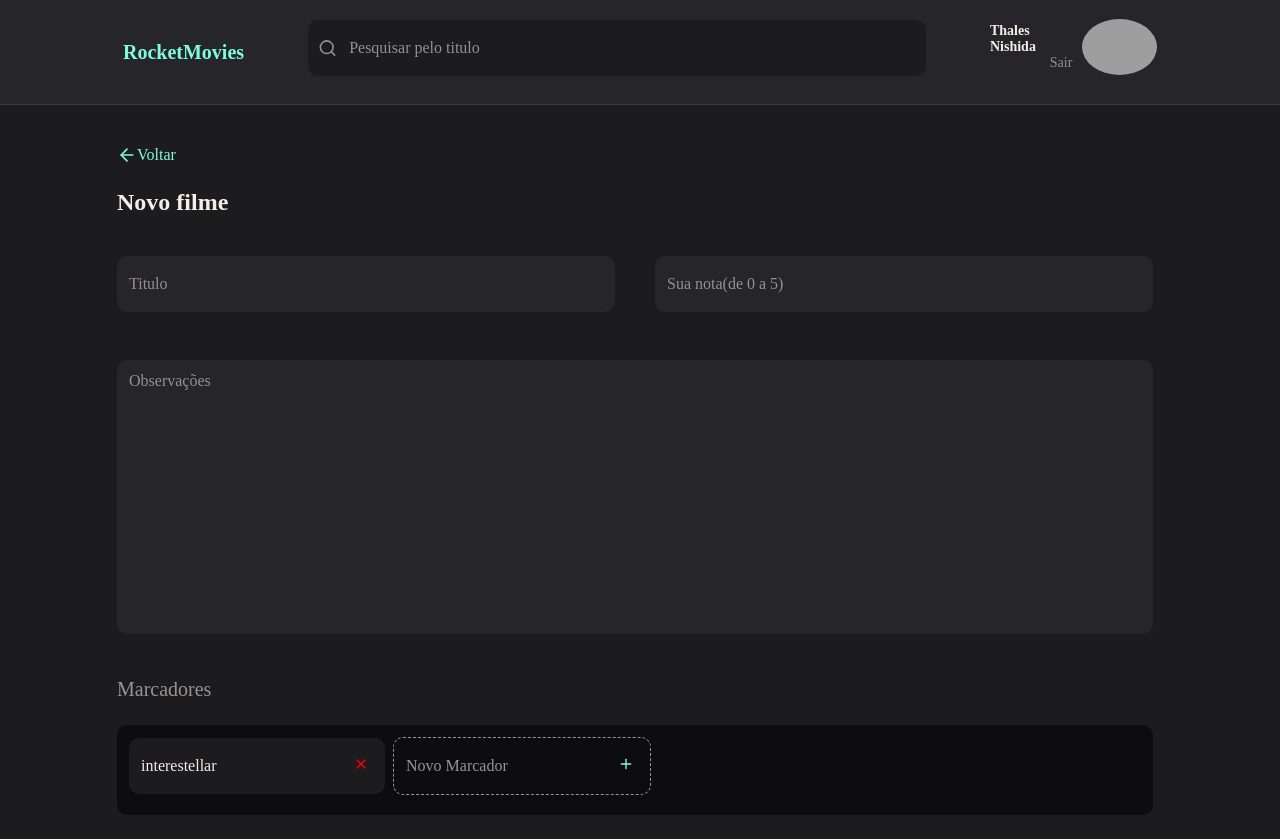
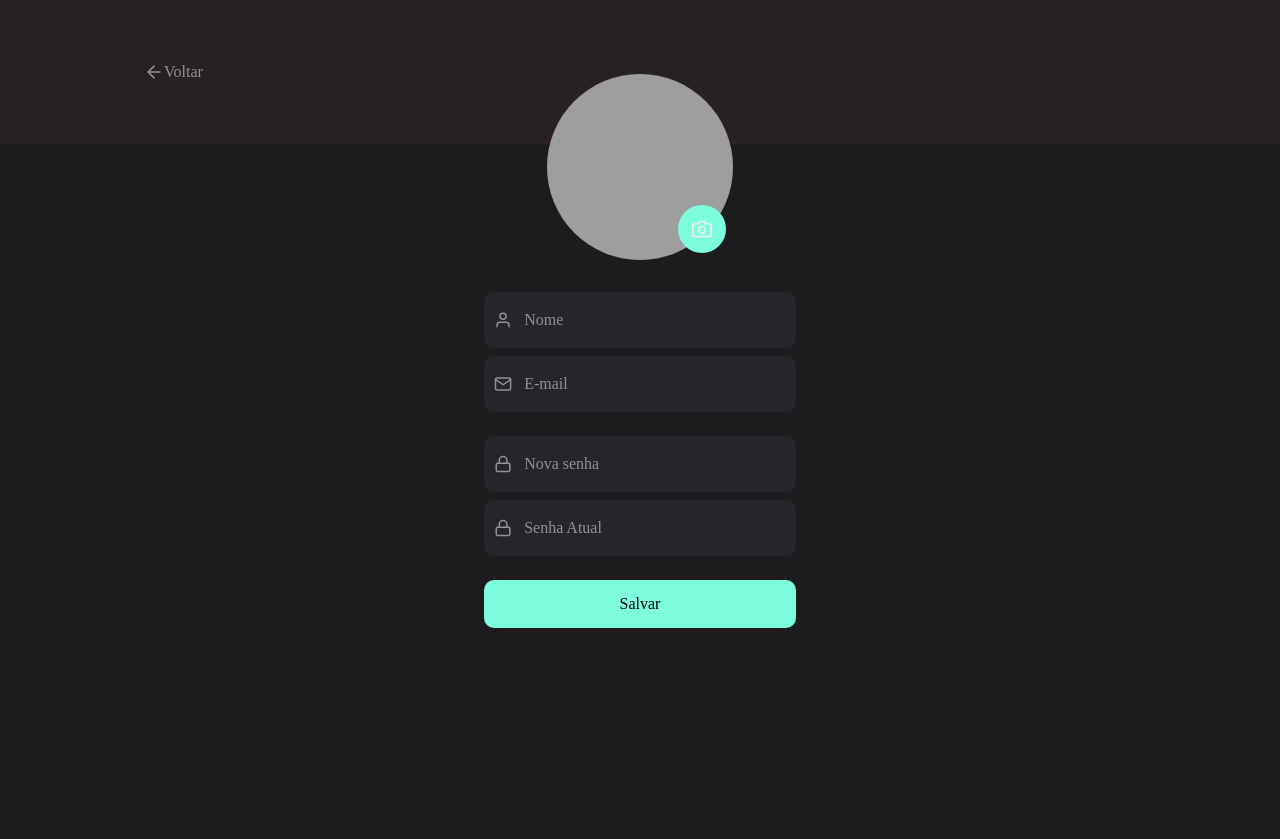
Before and after one commit to thalesnishida/rocketmovies, a React app: page / in a window 1280 px wide. After the commit the page ends 800 px from the top, so only its background shows below. Built offline with nearby package versions, Linux system fonts and the light colour scheme; grey boxes are pictures that could not be loaded; the HTML template or start-up script is replaced by a standard one.

Commit message:
finished page perfil

```diff
--- a/src/components/Input/styles.js
+++ b/src/components/Input/styles.js
@@ -6,7 +6,7 @@ export const Container = styled.div`
   align-items: center;
   justify-content: center;
 
-  background-color: ${({ theme }) => theme.COLORS.BACKGROUND_900};
+  background-color: ${({ theme }) => theme.COLORS.BACKGROUND_700};
   color: ${({ theme }) => theme.COLORS.GRAY};
 
   margin-bottom: 8px;
--- a/src/main.jsx
+++ b/src/main.jsx
@@ -4,13 +4,13 @@ import ReactDOM from 'react-dom/client';
 import GlobalStyles from './styles/global';
 import { ThemeProvider } from 'styled-components';
 
-import { CreateMovie } from './pages/CreateMovie'
+import { Perfil } from './pages/Perfil'
 
 ReactDOM.createRoot(document.getElementById('root')).render(
   <React.StrictMode>
     <ThemeProvider theme={theme}>
       <GlobalStyles />
-      <CreateMovie />
+      <Perfil />
     </ThemeProvider>
   </React.StrictMode>,
 )
--- /dev/null
+++ b/src/pages/Perfil/index.jsx
@@ -0,0 +1,61 @@
+import { FiArrowLeft, FiCamera, FiUser, FiMail, FiLock } from 'react-icons/fi';
+
+import { Input } from '../../components/Input';
+import { Button } from '../../components/Button';
+import { ButtonText } from '../../components/ButtonText';
+
+import { Container, Form, Avatar } from "./styles";
+
+export function Perfil(){
+  return (
+    <Container>
+      <header>
+        <ButtonText title="Voltar" icon={FiArrowLeft} />
+      </header>
+
+      <Form>
+        <Avatar>
+          <img
+            src="https://github.com/thalesnishida.png"
+            alt="Imagem do usúario"
+          />
+
+          <label htmlFor="avatar">
+            <FiCamera />
+
+            <input
+              id="avatar"
+              type="file"
+            />
+          </label>
+        </Avatar>
+
+        <Input
+          placeholder="Nome"
+          type="text"
+          icon={FiUser}
+        />
+
+        <Input
+          placeholder="E-mail"
+          type="text"
+          icon={FiMail}
+        />
+
+        <Input
+          placeholder="Nova senha"
+          type="password"
+          icon={FiLock}
+        />
+
+        <Input
+          placeholder="Senha Atual"
+          type="password"
+          icon={FiLock}
+        />
+
+        <Button title="Salvar"/>
+      </Form>
+    </Container>
+  )
+}
--- /dev/null
+++ b/src/pages/Perfil/styles.js
@@ -0,0 +1,81 @@
+import styled from "styled-components";
+
+export const Container = styled.div`
+  > header {
+    width: 100%;
+    height: 14.4rem;
+
+    display: flex;
+    align-items: center;
+
+    background-color: ${({ theme }) => theme.COLORS.BACKGROUND_800};
+
+    padding: 1rem;
+  }
+
+  @media(min-width: 1024px) {
+    > header {
+      padding-left: 14.4rem;
+    }
+  }
+
+ `
+  export const Form = styled.form`
+  max-width: 34.0rem;
+  margin: 3rem auto 0;
+
+  padding: 0 1.4rem;
+
+  > div:nth-child(4) {
+    margin-top: 2.4rem;
+  }
+
+  > button {
+    margin-top: 2.4rem;
+  }
+`;
+
+export const Avatar = styled.div`
+  position: relative;
+  margin: -10.0rem auto 3.2rem;
+
+  width: 18.6rem;
+  height: 18.6rem;
+
+  > img {
+    width: 18.6rem;
+    height: 18.6rem;
+
+    border-radius: 50%;
+  }
+
+  > label {
+    width: 4.8rem;
+    height: 4.8rem;
+
+    background-color: ${({ theme }) => theme.COLORS.AQUA};
+
+    display: flex;
+    align-items: center;
+    justify-content: center;
+
+    border-radius: 50%;
+
+    position: absolute;
+    bottom: 7px;
+    right: 7px;
+
+    cursor: pointer;
+
+    input {
+      display: none;
+    }
+
+    svg {
+      height: 2.0rem;
+      width: 2.0rem;
+      color: ${({ theme }) => theme.COLORS.WHITE};
+    }
+
+  }
+`
--- a/src/styles/global.js
+++ b/src/styles/global.js
@@ -20,7 +20,10 @@ export default createGlobalStyle`
     color: ${({ theme }) => theme.COLORS.WHITE};
 
     background-color: ${({ theme }) => theme.COLORS.BACKGROUND_900};
+
+    -webkit-font-smoothing: antialiased;
   }
+
 
   body, input, button, textarea  {
     font-family: 'Roboto Slab', serif;
@@ -28,11 +31,16 @@ export default createGlobalStyle`
     outline: none;
   }
 
-  a, input {
+  a {
     text-decoration: none;
   }
 
-  a, button {
+  button, a {
     cursor: pointer;
+    transition: filter 0.2s;
+  }
+
+  button:hover, a:hover {
+    filter: brightness(0.9);
   }
 `
```
